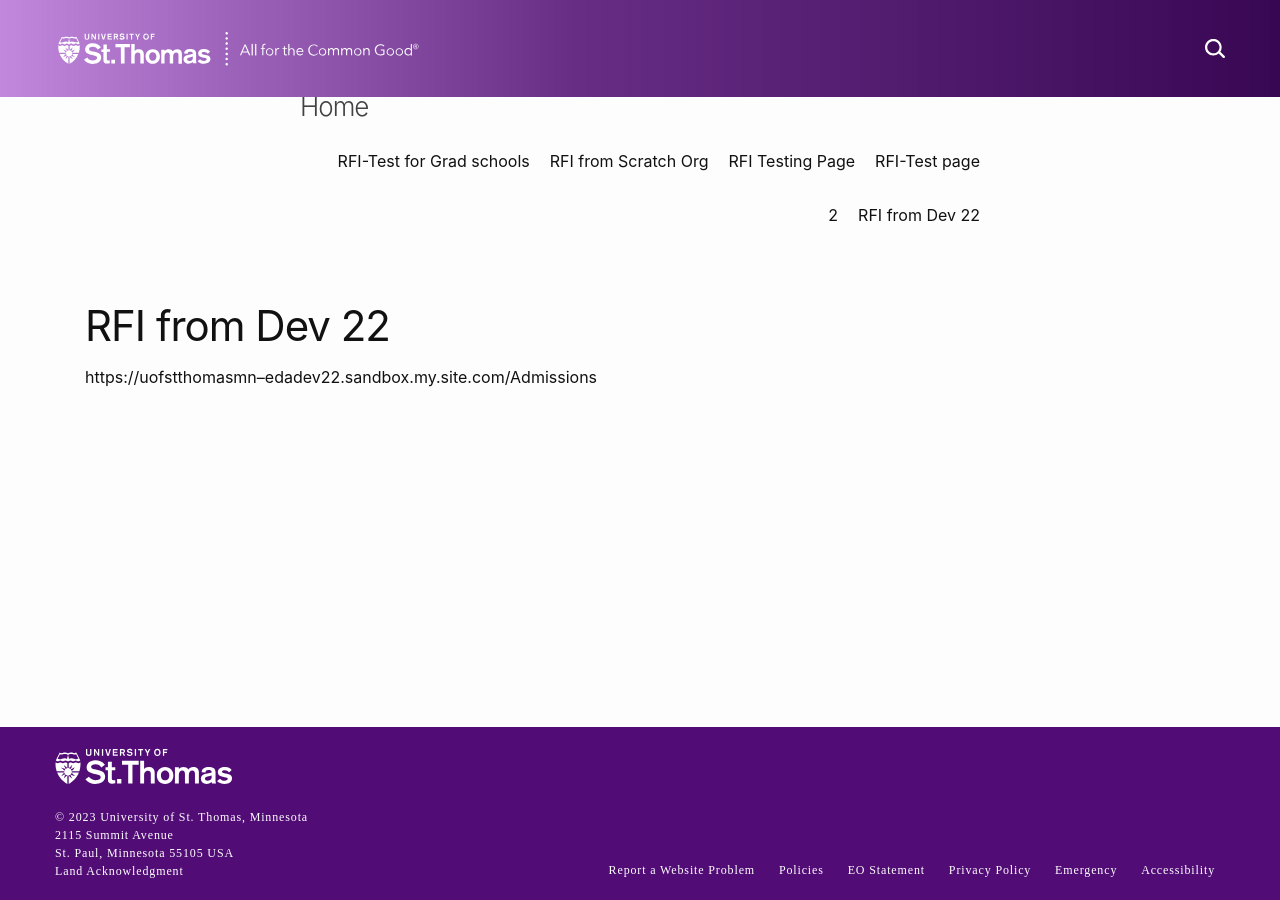
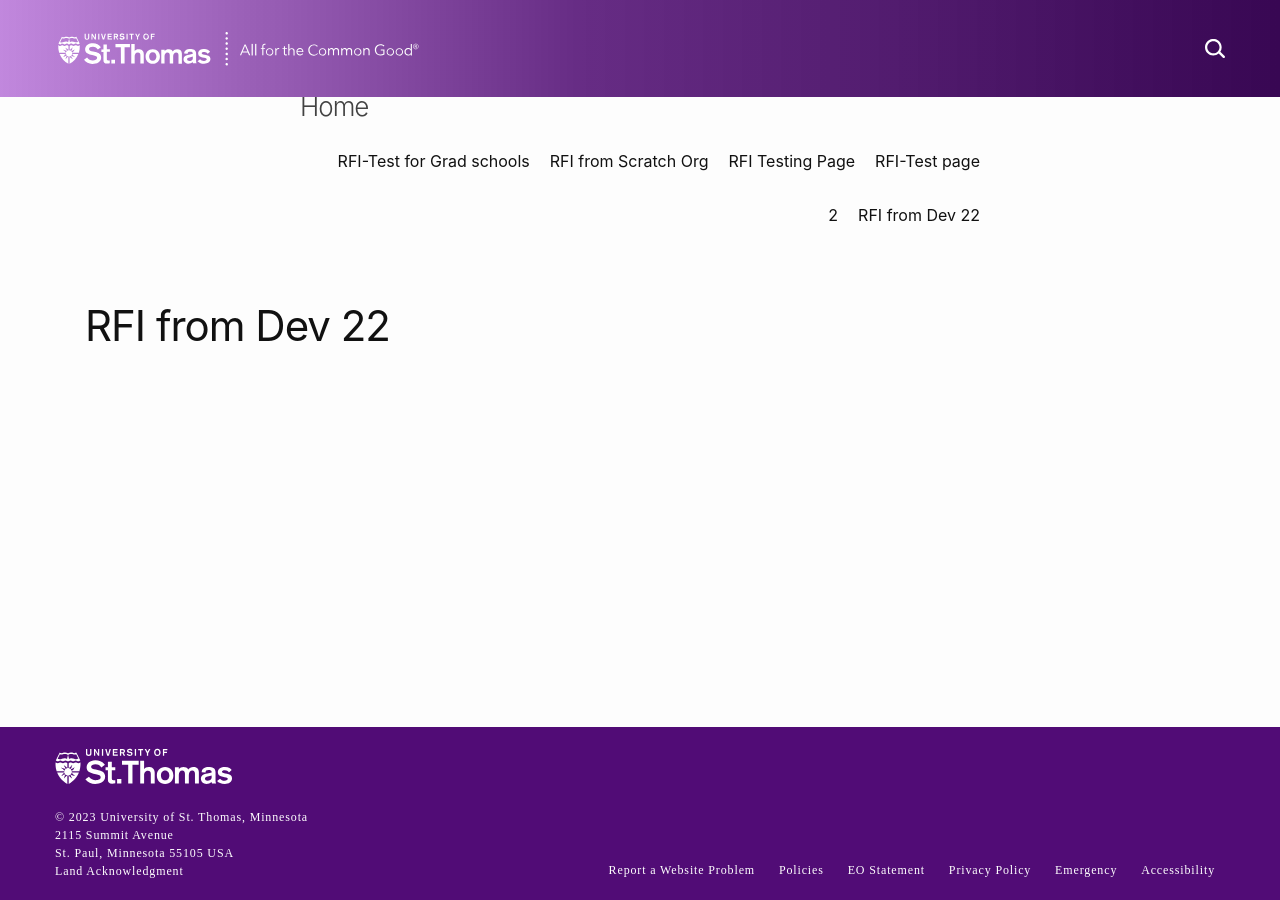
Before and after one commit to UniversityOfSaintThomas/crm_web_test, a Jekyll site: the page built from rfidev22.md, in a window 1280 px wide and 900 px high. Built offline with Jekyll 4.4.1, drawn with Linux system fonts in a browser that asks for light colours; some web fonts are replaced; our own code applies the rules of GitHub Pages for plain Markdown files; part of the change alters nothing that is shown.

Commit message:
Update rfidev22.md

```diff
--- a/rfidev22.md
+++ b/rfidev22.md
@@ -1,6 +1,4 @@
 # RFI from Dev 22
-https://uofstthomasmn--edadev22.sandbox.my.site.com/Admissions
-
 <div id="lightning"></div>
 
 <script type="text/javascript" src="https://uofstthomasmn--edadev22.sandbox.my.site.com/lightning/lightning.out.js"></script>
```
